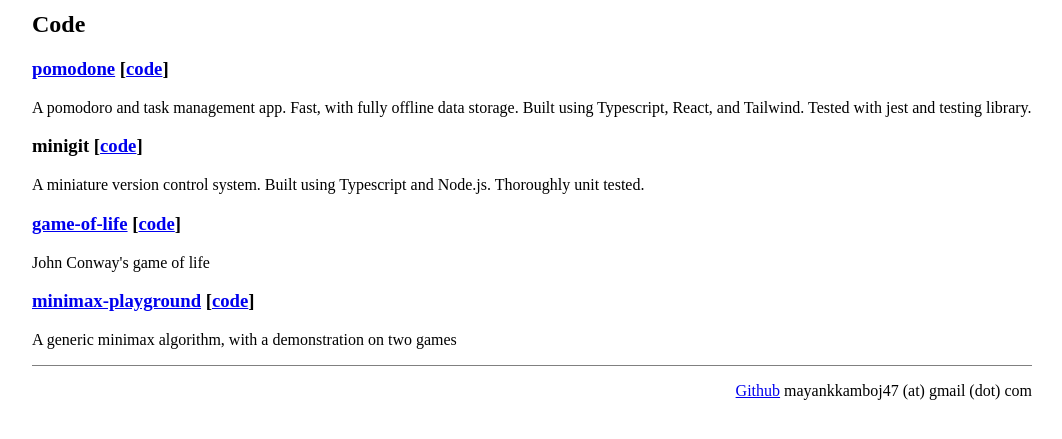
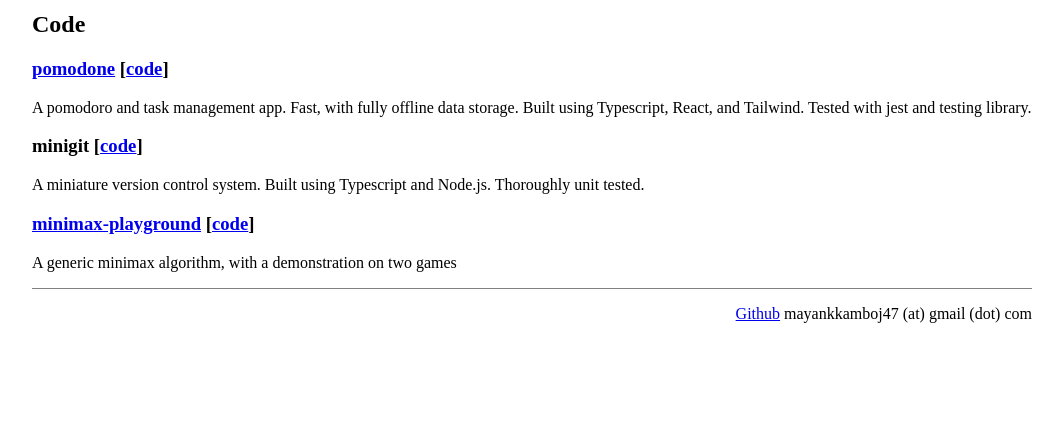
Before and after one commit to mayankkamboj47/mayankkamboj47.github.io, an Eleventy site: page code.md in a window 1280 px wide. Shown: the part 47-486 px from the top of the page, without its empty margins (108-1170 px from the left). Built offline with nearby package versions, Linux system fonts and the light colour scheme; Eleventy itself is replaced by a stand-in of ours; files that its build step writes are made by us from their sources.

Commit message:
Update code.md

```diff
--- a/code.md
+++ b/code.md
@@ -11,8 +11,5 @@ Built using Typescript, React, and Tailwind. Tested with jest and testing librar
 ### minigit [[code](https://www.github.com/mayankkamboj47/minigit)]
 A miniature version control system. Built using Typescript and Node.js. Thoroughly unit tested.
 
-### [game-of-life](https://mayankkamboj47.github.io/game-of-life) [[code](https://www.github.com/mayankkamboj47/game-of-life)]
-John Conway's game of life
-
 ### [minimax-playground](https://mayankkamboj47.github.io/minmax) [[code](https://www.github.com/mayankkamboj47/minmax)]
 A generic minimax algorithm, with a demonstration on two games
```
